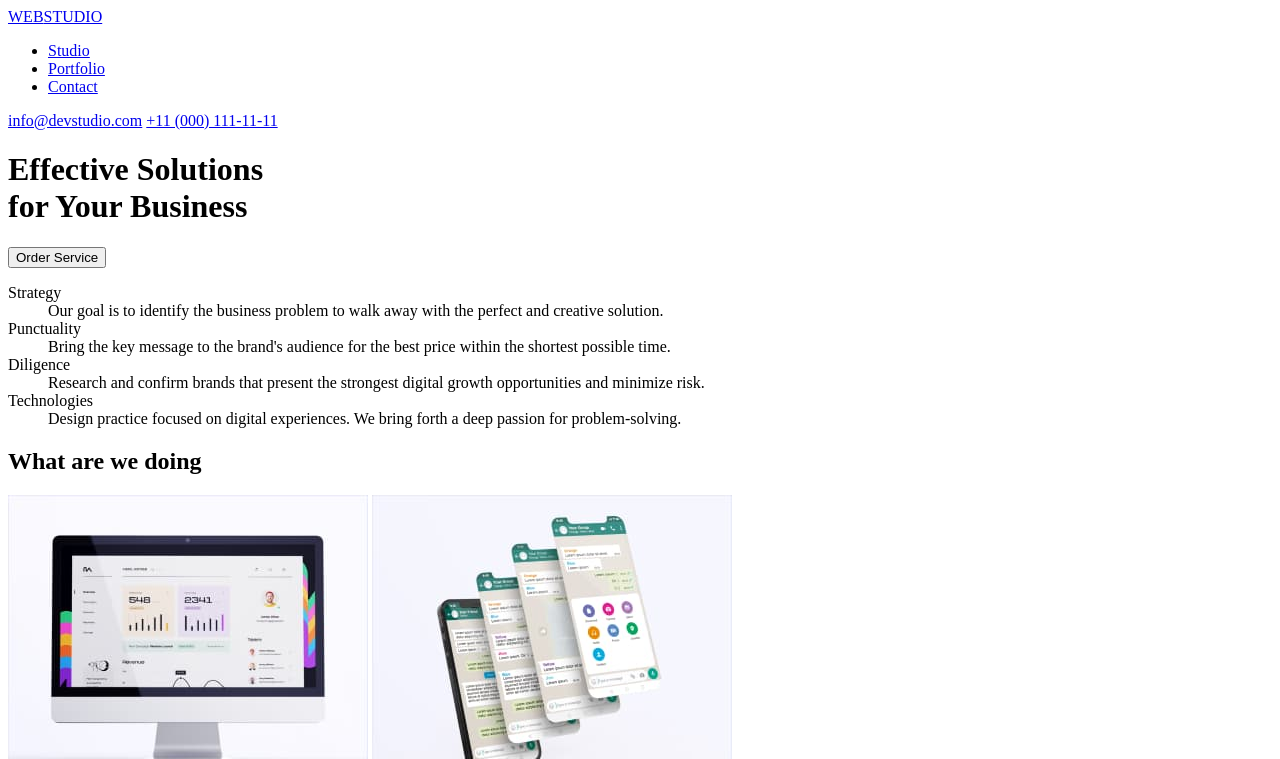
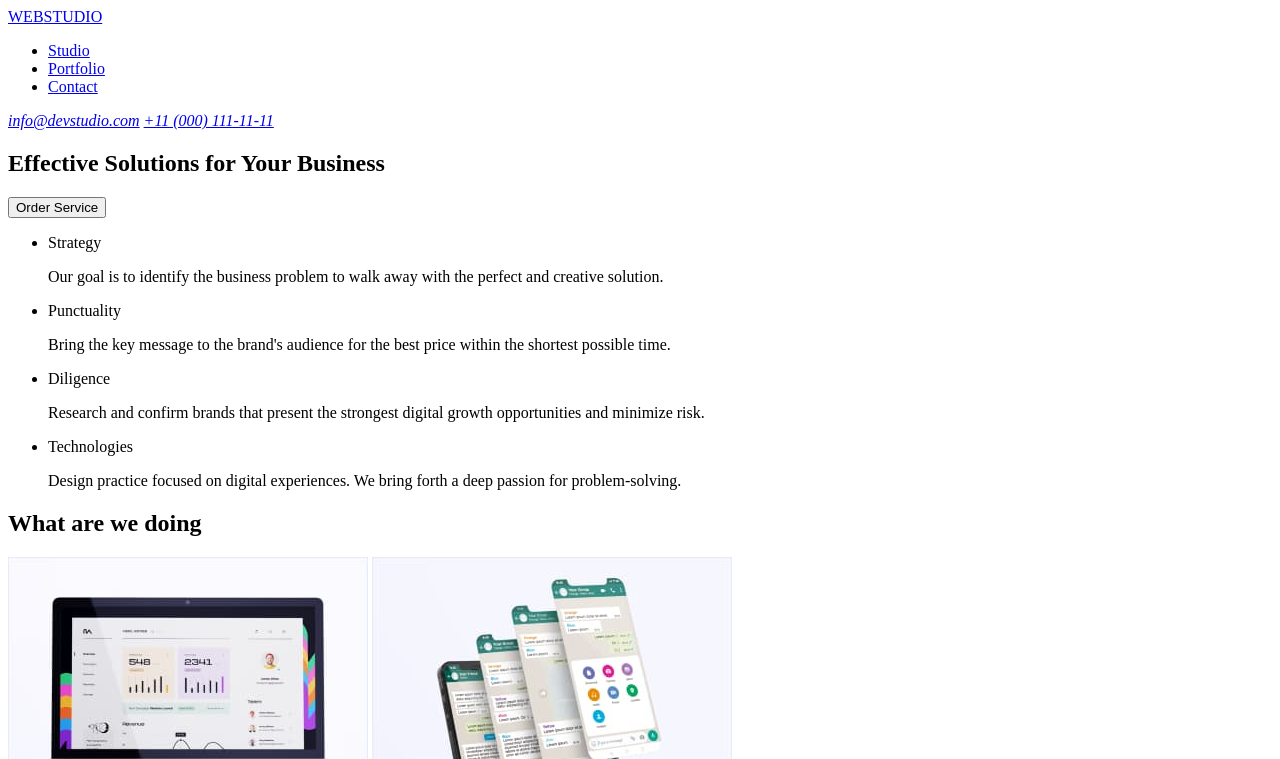
Before and after one commit to Marceliq93/goit-markup-hw-01, a plain HTML site: page index.html in a window 1280 px wide. Shown: the top 759 px of the page. Drawn offline with Linux system fonts and the light colour scheme.

Commit message:
finished

```diff
--- a/index.html
+++ b/index.html
@@ -15,37 +15,50 @@
           <li><a href="#">Contact</a></li>
         </ul>
       </nav>
+      <address>
         <a href="mailto:info@devstudio.com">info@devstudio.com</a>
         <a href="tel:+11(000)111-11-11">+11 (000) 111-11-11</a>
+      </address>
     </header>
     <main>
-      <h1>
-        Effective Solutions<br />
-        for Your Business
-      </h1>
+      <section>
+        <h1>Effective Solutions for Your Business</h1>
         <button type="button">Order Service</button>
-      <dl>
-        <dt>Strategy</dt>
-        <dd>
+      </section>
+      <ul>
+        <li>
+          <p>Strategy</p>
+
+          <p>
             Our goal is to identify the business problem to walk away with the
             perfect and creative solution.
-        </dd>
-        <dt>Punctuality</dt>
-        <dd>
+          </p>
+        </li>
+        <li>
+          <p>Punctuality</p>
+
+          <p>
             Bring the key message to the brand's audience for the best price
             within the shortest possible time.
-        </dd>
-        <dt>Diligence</dt>
-        <dd>
-          Research and confirm brands that present the strongest digital growth
-          opportunities and minimize risk.
-        </dd>
-        <dt>Technologies</dt>
-        <dd>
-          Design practice focused on digital experiences. We bring forth a deep
-          passion for problem-solving.
-        </dd>
-      </dl>
+          </p>
+        </li>
+        <li>
+          <p>Diligence</p>
+
+          <p>
+            Research and confirm brands that present the strongest digital
+            growth opportunities and minimize risk.
+          </p>
+        </li>
+        <li>
+          <p>Technologies</p>
+
+          <p>
+            Design practice focused on digital experiences. We bring forth a
+            deep passion for problem-solving.
+          </p>
+        </li>
+      </ul>
       <h2>What are we doing</h2>
       <img src=images/computer.jpg alt="computer screen with charts" width="360"
       height="300" />
@@ -106,7 +119,7 @@
       </ul>
     </main>
     <footer>
-      <p><span>WEB</span>STUDIO</p>
+      <a href="index.html"><span>WEB</span>STUDIO</a>
       <p>
         Increase the flow of customers and sales for your business with digital
         marketing & growth solutions.
```
Lines whose indentation alone changed are shown as unchanged.
